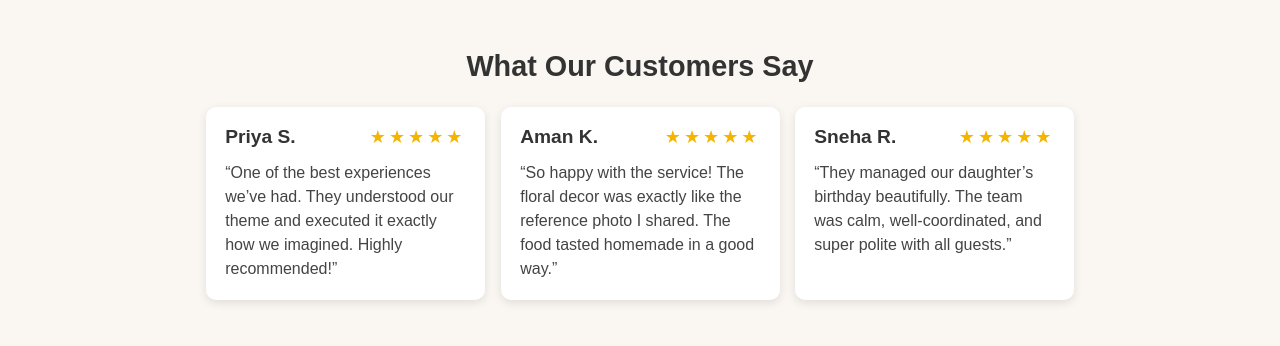
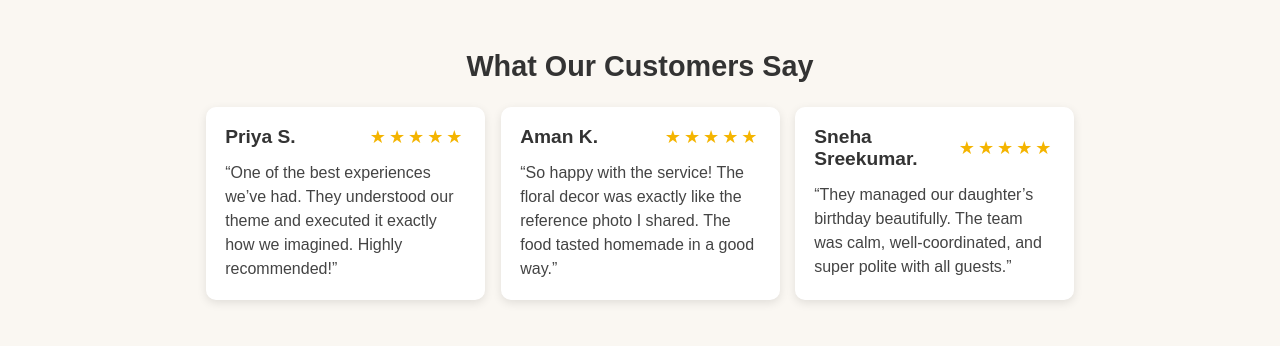
Before and after one commit to Opulentnexus/Chettayis, a plain HTML site: page index.html in a window 1280 px wide. Shown: the part 3020-3366 px from the top of the page. Drawn offline with Linux system fonts and the light colour scheme; a web font is replaced by a local one.

Commit message:
Update index.html

```diff
--- a/index.html
+++ b/index.html
@@ -213,7 +213,7 @@ window.addEventListener('load', revealOnScroll);
 
       <li class="review-card" data-i="2">
         <div class="review-header">
-          <h3 class="review-name">Sneha R.</h3>
+          <h3 class="review-name">Sneha Sreekumar.</h3>
           <div class="stars" data-rating="5" aria-label="5 out of 5 stars"></div>
         </div>
         <p class="review-text">
```
